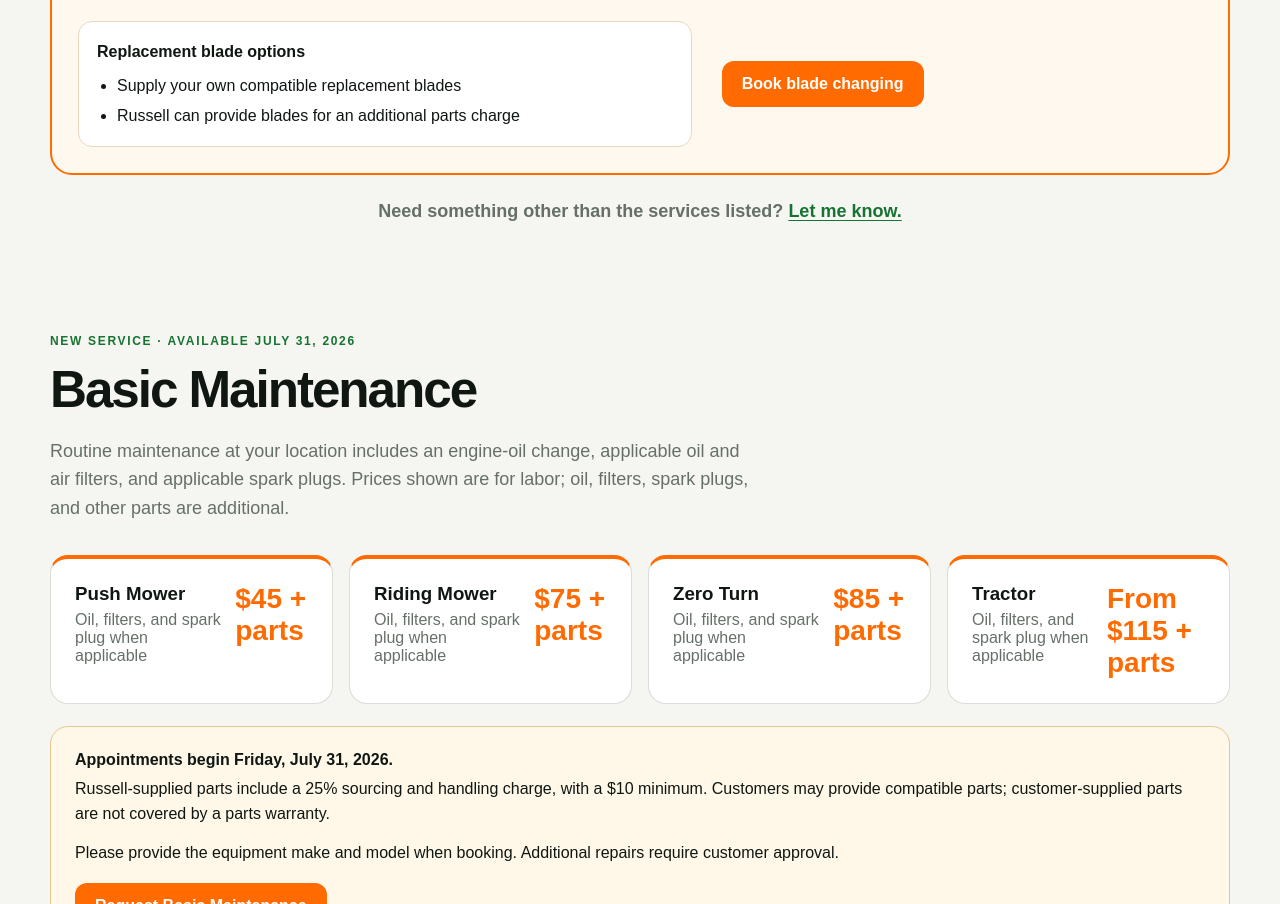
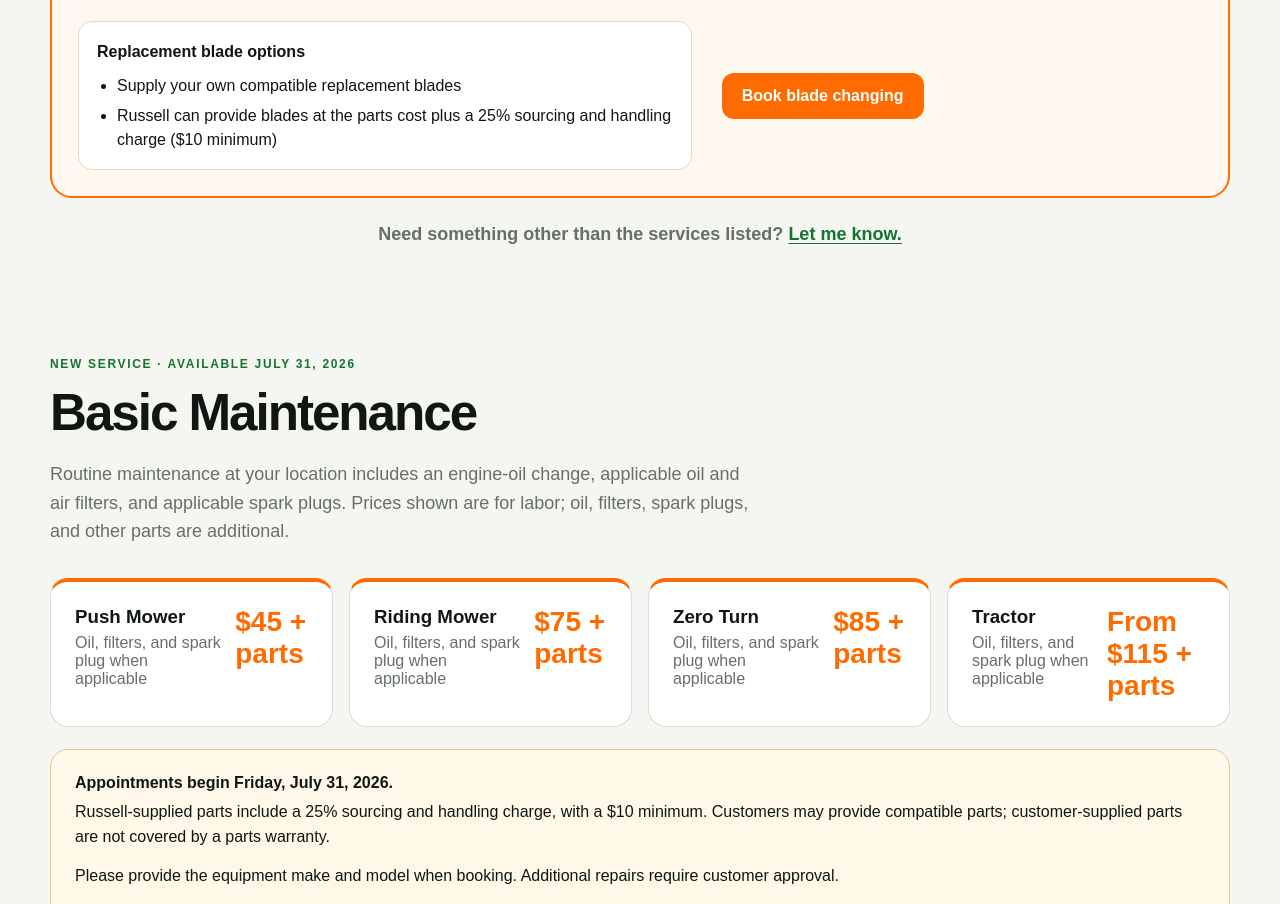
Before and after one commit to rp8tv66s69-bot/russells-mobile-blade-sharpening-live, a Next.js app: page / in a window 1280 px wide. Shown: the part 1433-2337 px from the top of the page. Built offline with nearby package versions, Linux system fonts and the light colour scheme; no server answers; the database is empty.

Commit message:
Add replacement blade markup policy

```diff
--- a/app/page.tsx
+++ b/app/page.tsx
@@ -69,7 +69,7 @@ export default function HomePage() {
             <p><strong>Replacement blade options</strong></p>
             <ul>
               <li>Supply your own compatible replacement blades</li>
-              <li>Russell can provide blades for an additional parts charge</li>
+              <li>Russell can provide blades at the parts cost plus a 25% sourcing and handling charge ($10 minimum)</li>
             </ul>
           </div>
           <Link className="button orange" href="/book">Book blade changing</Link>
```
